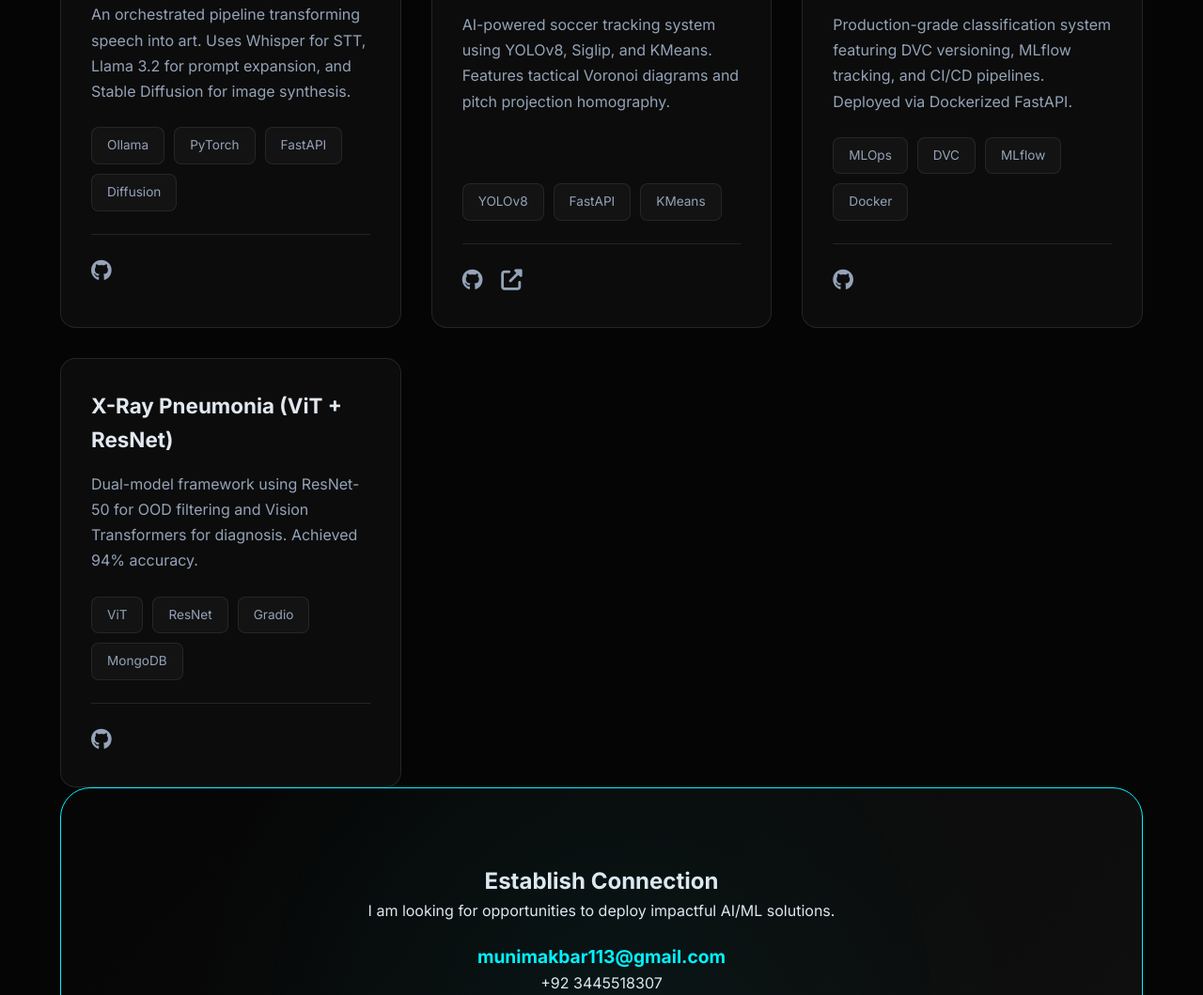
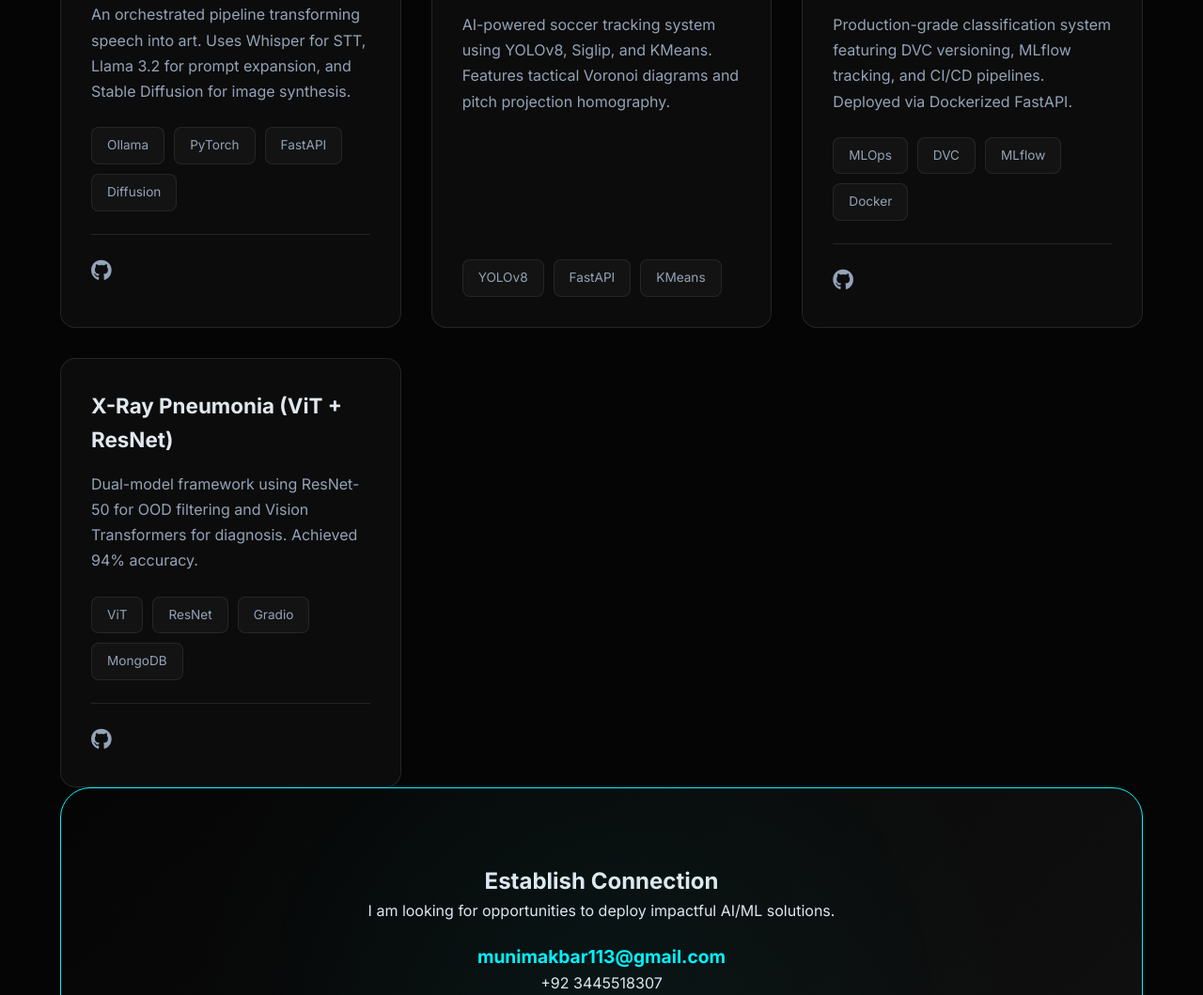
Before and after one commit to MunimAkbar/Portfolio, a plain HTML site: page index.html in a window 1280 px wide. Shown: the part 2526-3585 px from the top of the page at 94% size. Drawn offline with nearby package versions, Linux system fonts and the light colour scheme; animation ran at ten frames a second.

Commit message:
fyp links removed

```diff
--- a/index.html
+++ b/index.html
@@ -189,10 +189,6 @@
                 <div class="tags">
                     <span class="tag">YOLOv8</span> <span class="tag">FastAPI</span> <span class="tag">KMeans</span>
                 </div>
-                <div class="project-links">
-                    <a href="#"><i class="fab fa-github"></i></a>
-                    <a href="#"><i class="fas fa-external-link-alt"></i></a>
-                </div>
             </div>
 
             <div class="project-card" data-aos="fade-up" data-aos-delay="100">
```
